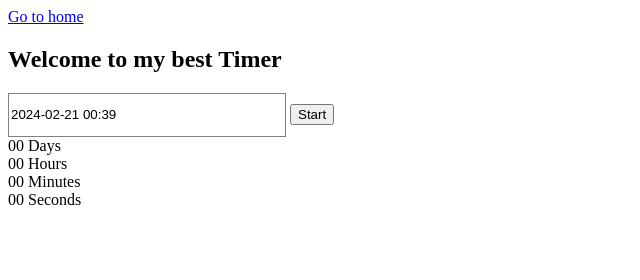
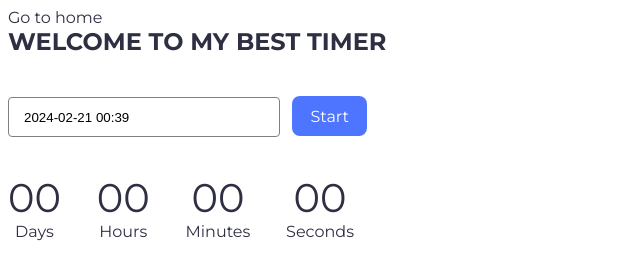
Before and after one commit to AWoLf98/goit-js-hw-10, a website built with Vite: page src/1-timer.html in a window 1280 px wide. Shown: the whole page, without its empty margins (0-640 px from the left). Built offline with nearby package versions, Linux system fonts and the light colour scheme.

Commit message:
add css 1 task

```diff
--- a/src/1-timer.html
+++ b/src/1-timer.html
@@ -4,14 +4,21 @@
     <meta charset="UTF-8" />
     <meta http-equiv="X-UA-Compatible" content="IE=edge" />
     <meta name="viewport" content="width=device-width, initial-scale=1.0" />
-  <link rel="stylesheet" href="../src/css/1-timer.css">
-    <title>Page 2</title>
+    <link rel="preconnect" href="https://fonts.googleapis.com" />
+    <link rel="preconnect" href="https://fonts.gstatic.com" crossorigin />
+    <link
+      href="https://fonts.googleapis.com/css2?family=Montserrat:ital,wght@0,100..900;1,100..900&display=swap"
+      rel="stylesheet"
+    />
+    <link rel="stylesheet" href="./css/reset.css" />
+    <link rel="stylesheet" href="./css/1-timer.css" />
+    <title>Timer</title>
   </head>
   <body>
     <section>
       <a href="./index.html">Go to home</a>
       <h1>Welcome to my best Timer</h1>
-      <input type="text" id="datetime-picker" />
+      <input type="text" id="datetime-picker"/>
       <button type="button" data-start>Start</button>
 
       <div class="timer">
@@ -34,6 +41,9 @@
       </div>
     </section>
     <script type="module" src="./js/1-timer.js"></script>
-    <script src="https://kit.fontawesome.com/8a3d3468f1.js" crossorigin="anonymous"></script>
+    <script
+      src="https://kit.fontawesome.com/8a3d3468f1.js"
+      crossorigin="anonymous"
+    ></script>
   </body>
 </html>
--- a/src/css/1-timer.css
+++ b/src/css/1-timer.css
@@ -1,7 +1,16 @@
+:root {
+    font-family: 'Montserrat', sans-serif;
+    color: #2E2F42
+  }
+
 #datetime-picker {
+    padding: 7px 15px;
     width: 272px;
     height: 40px;
+    border-radius: 4px;
     border: 1px solid #808080;
+    margin-right: 8px;
+    margin-bottom: 36px;
 }
 
 #datetime-picker:hover,
@@ -14,3 +23,53 @@
     border-color: #4E75FF;
     outline: transparent;
 }
+
+#datetime-picker:disabled {
+    border-color: #808080;
+    color: #808080;
+    outline: transparent;
+}
+
+/* [data-start] */
+button[data-start] {
+    font-family: 'Montserrat', sans-serif;
+    font-size: 16px;
+    min-width: 75px;
+    height: 40px;
+    border-radius: 8px;
+    margin: 0;
+    padding: 0;
+    color: #fff;
+    outline: transparent;;
+    border: transparent;
+    background-color: #4E75FF;
+}
+
+button[data-start]:disabled {
+    color: #989898;
+    background-color: #CFCFCF;
+}
+
+button[data-start]:hover {
+    background-color: #6C8CFF;
+}
+
+.timer {
+    display: flex;
+    justify-content: space-between;
+    width: 346px;
+}
+
+.field {
+    display: flex;
+    flex-direction: column;
+    align-items: center;
+}
+
+span.value {
+    font-size: 40px;
+}
+
+span.label {
+    font-size: 16px;
+}
--- a/src/css/reset.css
+++ b/src/css/reset.css
@@ -1,4 +1,11 @@
 /* Reset styles */
+
+*,
+*::after,
+*::before {
+  box-sizing: border-box;
+}
+
 h1,
 h2,
 h3,
@@ -33,3 +40,8 @@ img {
   max-width: 100%;
   height: auto;
 }
+
+h1 {
+  margin-bottom: 40px;
+  text-transform: uppercase;
+}
--- a/src/css/styles.css
+++ b/src/css/styles.css
@@ -16,11 +16,6 @@
   -webkit-text-size-adjust: 100%;
 }
 
-h1 {
-  margin-bottom: 40px;
-  text-transform: uppercase;
-}
-
 li {
   margin-bottom: 20px;
 }
--- a/src/js/1-timer.js
+++ b/src/js/1-timer.js
@@ -40,8 +40,6 @@ function startTimer() {
         });
         return;
     }
-
-
 }
 
 function readInput() {
```
Also changed, not shown: src/index.html (+1 -0 lines).
